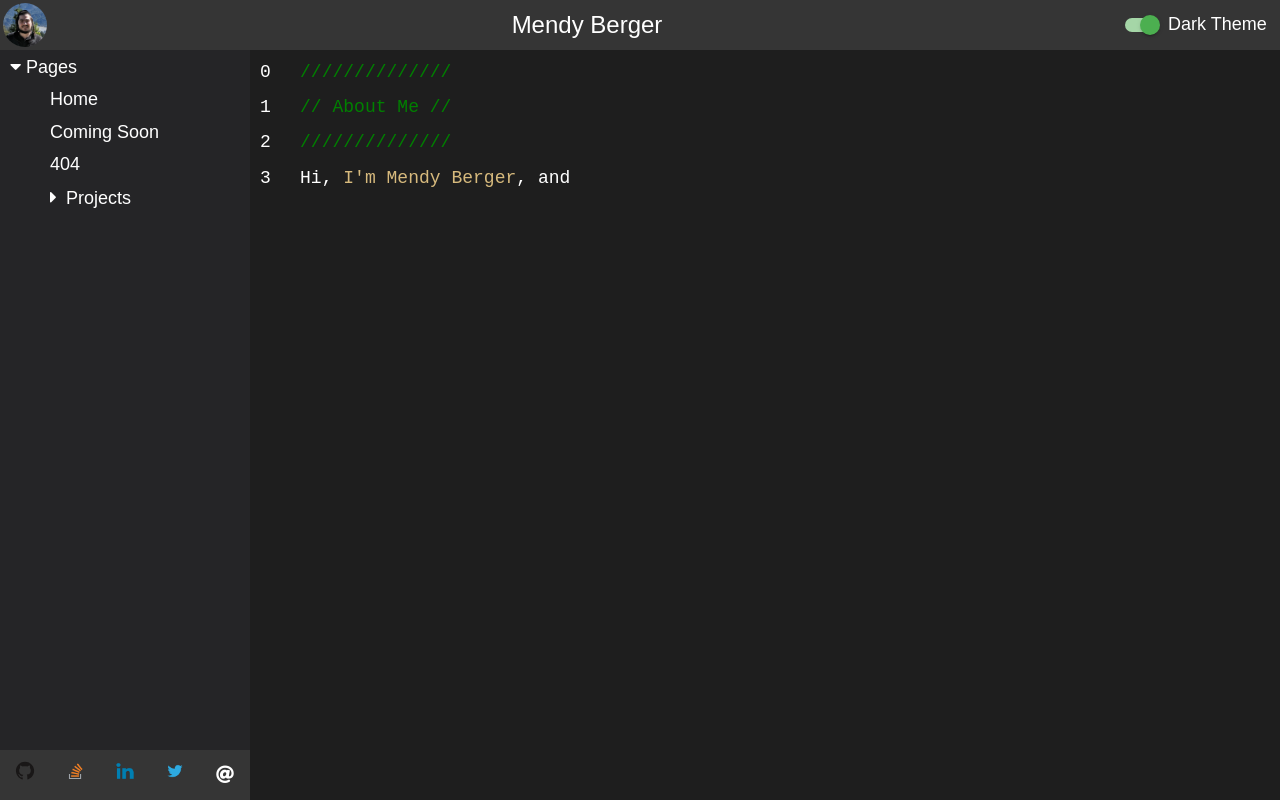
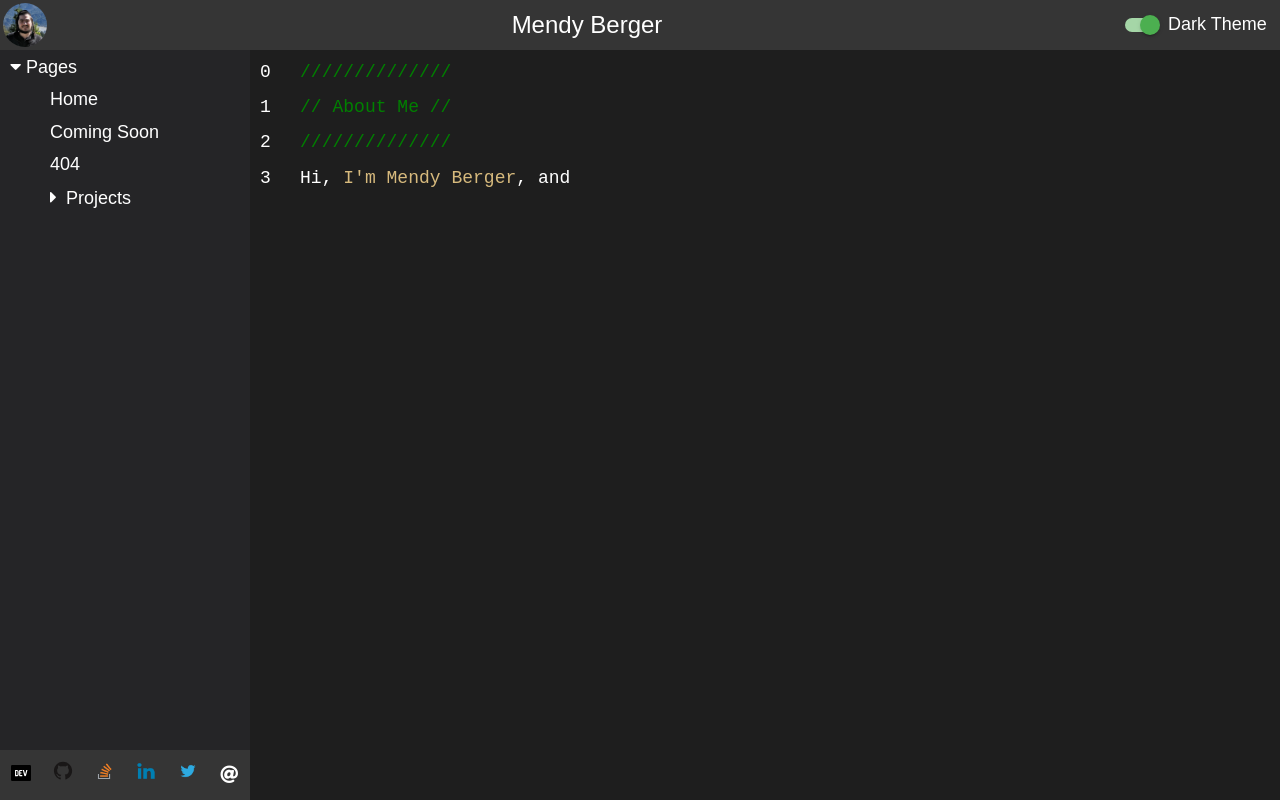
Before and after one commit to MendyBerger/mendyberger.com, a website: page src/index.html in a window 1280 px wide. Drawn offline with nearby package versions, Linux system fonts and the light colour scheme; files that its build step writes are made by us from their sources.

Commit message:
Added dev.to link

```diff
--- a/src/partials/header.html
+++ b/src/partials/header.html
@@ -55,6 +55,7 @@
 
 
 
+                <a class="socialMediaLink" target="_new" href="https://dev.to/mendyberger" title="DEV.to"><img src="/images/dev.to.svg" alt="DEV.to"></a>
                 <a class="socialMediaLink" target="_new" href="https://github.com/MendyBerger" title="GitHub"><img src="/images/github.svg" alt="GitHub"></a>
                 <a class="socialMediaLink" target="_new" href="https://stackoverflow.com/users/5253155/mendy" title="StackOverflow"><img src="/images/stackoverflow.png" alt="StackOverflow"></a>
                 <a class="socialMediaLink" target="_new" href="https://www.linkedin.com/in/MendyBerger/" title="LinkedIn"><img src="/images/linkedin.png" alt="LinkedIn"></a>
```
Also changed, not shown: src/images/dev.to.svg (added).
